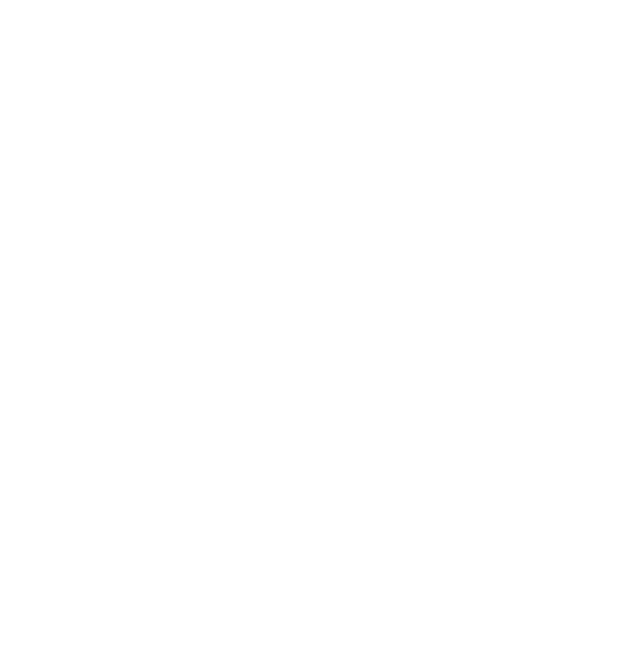
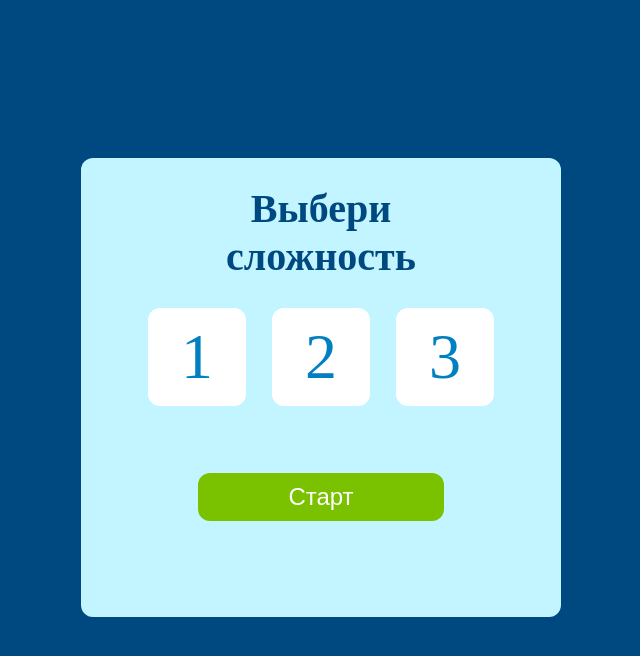
Before and after one commit to Alex-Viet/Devtools-Skypro, a plain HTML site: page index.html in a window 1280 px wide. Shown: the whole page, without its empty margins (191-831 px from the left). Drawn offline with Linux system fonts and the light colour scheme.

Commit message:
main html and css are ready

```diff
--- a/css/style.scss
+++ b/css/style.scss
@@ -0,0 +1,59 @@
+body {
+    margin: 0;
+    padding: 0;
+    background-color: #004980;
+}
+
+.info {
+    width: 480px;
+    height: 459px;
+    margin: 158px 272px;
+    border-radius: 12px;
+    background-color: #C2F5FF;
+    display: flex;
+    flex-direction: column;
+    align-items: center;
+
+
+    &__title {
+        color: #004980;
+        text-align: center;
+        font-size: 40px;
+        line-height: 48px;
+    }
+
+    &__level {
+        display: flex;
+        gap: 26px;
+        flex-direction: row;
+        justify-content: center;
+    }
+
+    &__level-choice {
+        width: 98px;
+        height: 98px;
+        background-color: #fff;
+        border-radius: 12px;
+        display: flex;
+        flex-direction: column;
+        justify-content: center;
+        text-align: center;
+        font-size: 64px;
+        line-height: 72px;
+        color: #0080C1;
+    }
+
+    &__go {
+        width: 246px;
+        height: 48px;
+        margin-top: 67px;
+        margin-bottom: 50px;
+        background-color: #7AC100;
+        border: none;
+        border-radius: 12px;
+        box-sizing: border-box;
+        color: #fff;
+        font-size: 24px;
+        line-height: 32px;
+    }
+}
--- a/index.html
+++ b/index.html
@@ -1,5 +1,6 @@
 <!DOCTYPE html>
 <html lang="ru">
+
 <head>
     <meta charset="UTF-8">
     <meta http-equiv="X-UA-Compatible" content="IE=edge">
@@ -7,7 +8,19 @@
     <link rel="stylesheet" href="./css/style.css">
     <title>Инструменты разработки</title>
 </head>
+
 <body>
+    <div class="container">
+        <div class="info">
+            <h1 class="info__title">Выбери<br> сложность</h1>
+            <div class="info__level">
+                <div class="info__level-choice">1</div>
+                <div class="info__level-choice">2</div>
+                <div class="info__level-choice">3</div>
+            </div>
+            <button class="info__go">Старт</button>
+        </div>
+    </div>
+</body>
 
-</body>
 </html>
```
Also changed, not shown: css/style.css, 1 other file.
